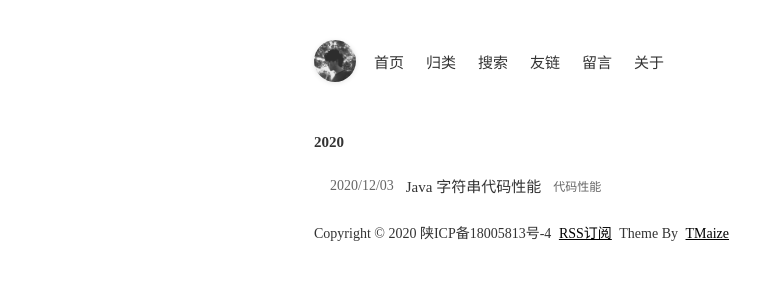
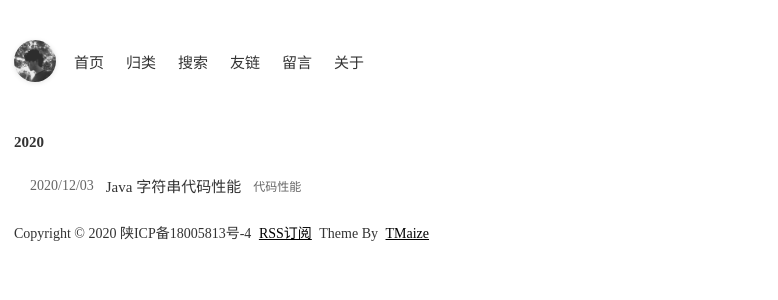
Before and after one commit to z8g/z8g.github.io, a Jekyll site: the page built from index.html, in a window 1280 px wide. Shown: the top 300 px of the page, without its empty margins (0-778 px from the left). Built offline with Jekyll 4.4.1, drawn with Linux system fonts in a browser that asks for light colours; comment, search, counter and statistics services are not loaded.

Commit message:
[1.0.2] 页面宽度

```diff
--- a/static/css/common.css
+++ b/static/css/common.css
@@ -102,7 +102,7 @@ body::-webkit-scrollbar {
 }
 body {
   width: 100%;
-  max-width: 680px;
+  max-width: 1600px;
   padding: 0 14px;
   margin: 0 auto;
 }
```
